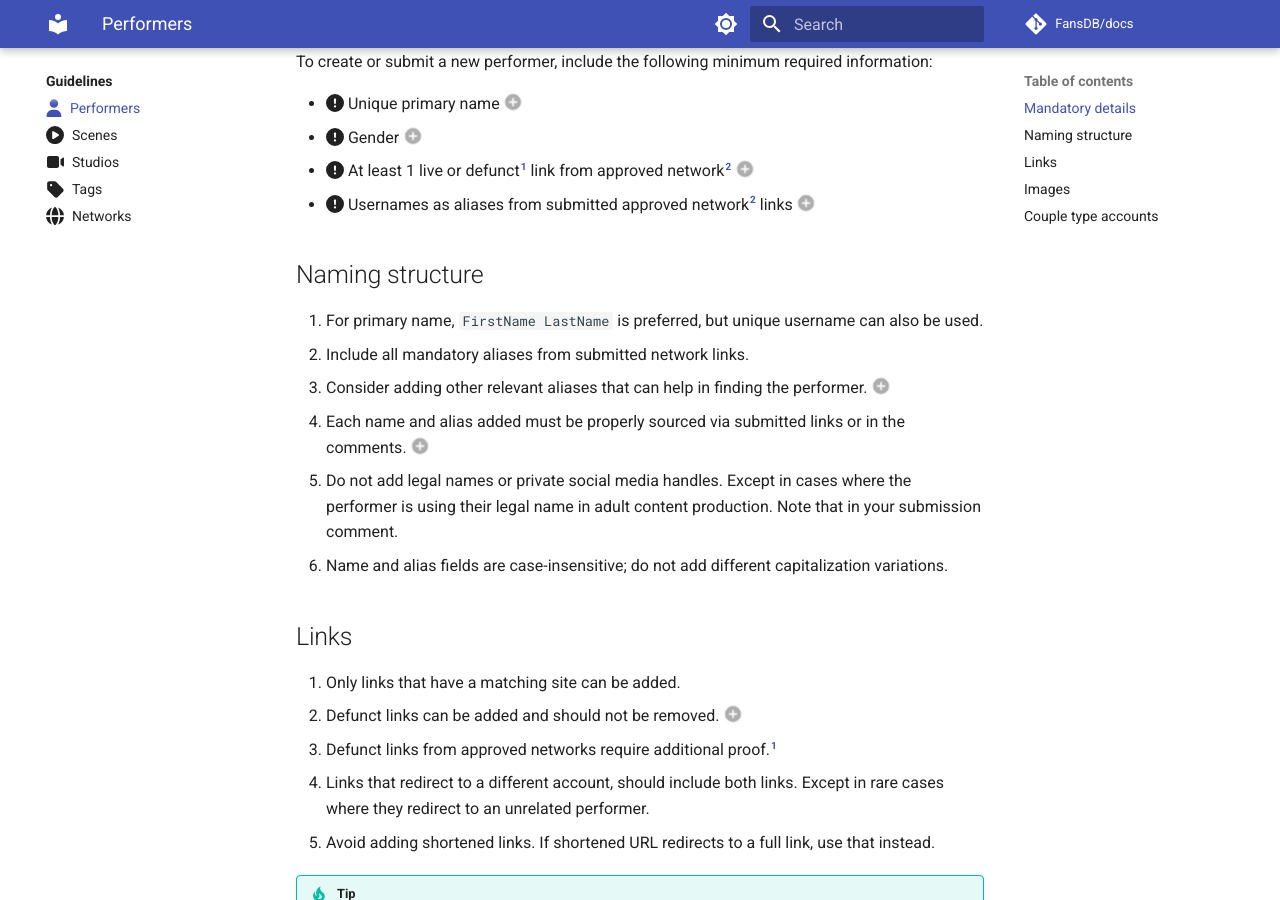
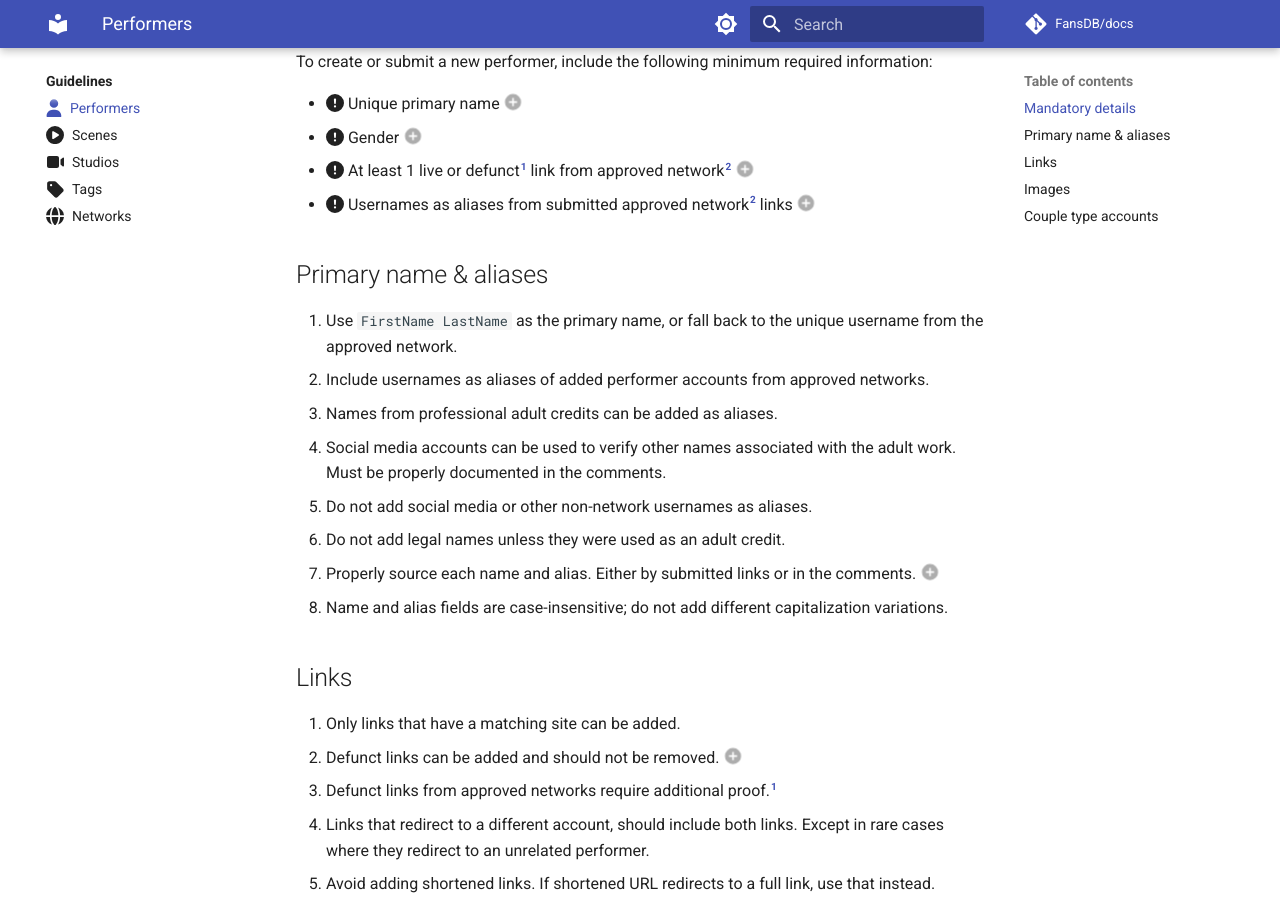
Before and after one commit to FansDB/docs, an MkDocs documentation site: the page built from docs/performers.md, in a window 1280 px wide and 900 px high, scrolled down 353 px. Built offline with MkDocs 1.6.1 and Material for MkDocs 9.7.7, drawn with Linux system fonts in a browser that asks for light colours; comment, search, counter and statistics services are not loaded.

Commit message:
Update guideline

```diff
--- a/docs/performers.md
+++ b/docs/performers.md
@@ -21,18 +21,19 @@ To create or submit a new performer, include the following minimum required info
 3.  We rely on these networks for performer age verification.
 4.  Helps avoid duplicate submissions and improves discoverability.
 
-## Naming structure
+## Primary name & aliases
 
 <div class="annotate" markdown>
-1. For primary name, `FirstName LastName` is preferred, but unique username can also be used.
-1. Include all mandatory aliases from submitted network links.
-1. Consider adding other relevant aliases that can help in finding the performer.(1)
-1. Each name and alias added must be properly sourced via submitted links or in the comments.(2)
-1. Do not add legal names or private social media handles. Except in cases where the performer is using their legal name in adult content production. Note that in your submission comment.
+1. Use `FirstName LastName` as the primary name, or fall back to the unique username from the approved network.
+1. Include usernames as aliases of added performer accounts from approved networks.
+1. Names from professional adult credits can be added as aliases.
+1. Social media accounts can be used to verify other names associated with the adult work. Must be properly documented in the comments.
+1. Do not add social media or other non-network usernames as aliases.
+1. Do not add legal names unless they were used as an adult credit.
+1. Properly source each name and alias. Either by submitted links or in the comments.(1)
 1. Name and alias fields are case-insensitive; do not add different capitalization variations.
 </div>
-1.  Relevant aliases can be social media handles, professional porn names or petnames.
-2.  If you can't source the information, exclude it from your submission.
+1.  If you can't source the information, exclude it from your submission.
 
 ## Links
 
```
